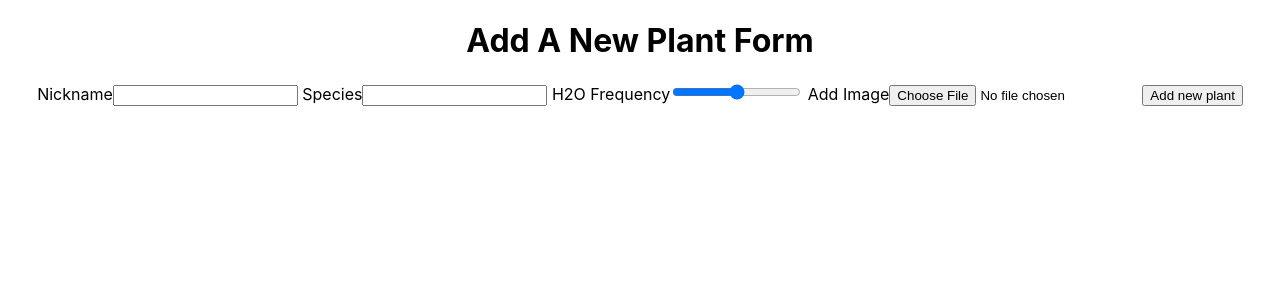
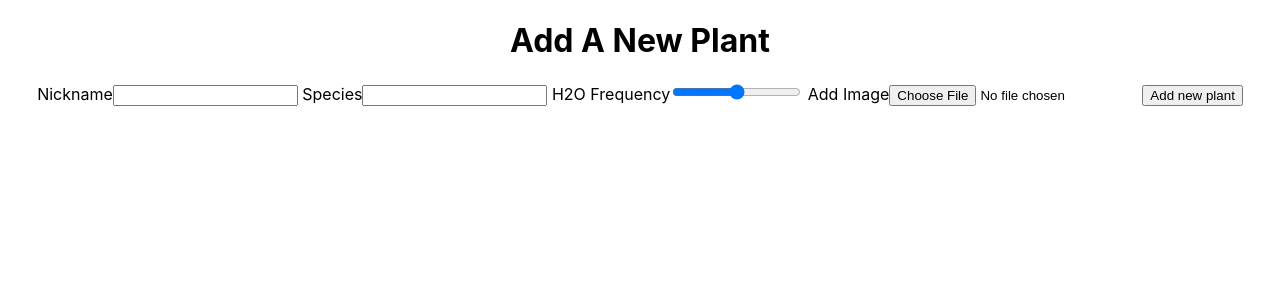
Before and after one commit to Water-My-Plants-webpt-203/front-end, a React (Create React App) app in the folder water-my-plants/: page / in a window 1280 px wide. Shown: the top 300 px of the page. Built offline with nearby package versions, Linux system fonts and the light colour scheme; no server answers.

Commit message:
edited header on App.js

```diff
--- a/water-my-plants/src/App.js
+++ b/water-my-plants/src/App.js
@@ -13,7 +13,7 @@ function App(props) {
 
   return (
     <div className="App">
-      <h1>Add A New Plant Form</h1>
+      <h1>Add A New Plant</h1>
       <NewPlant/>
     </div>
   );
```
